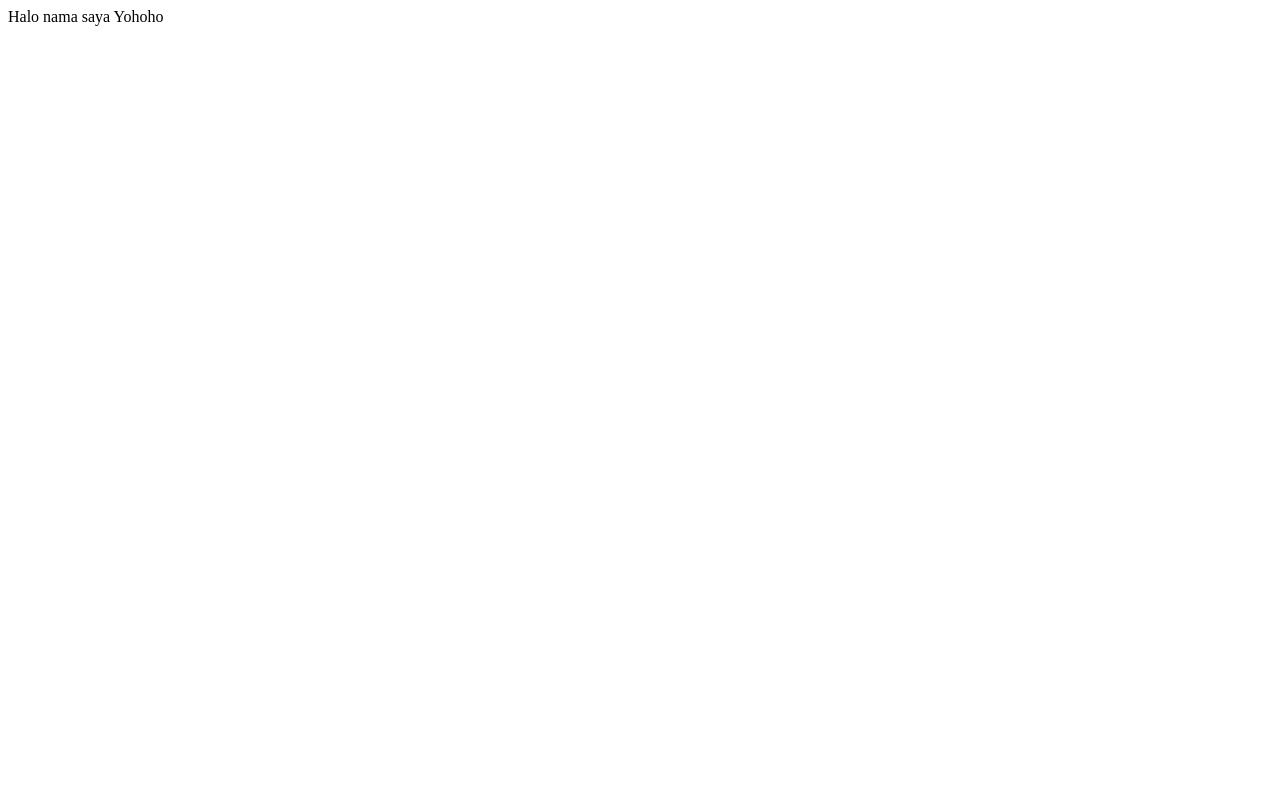
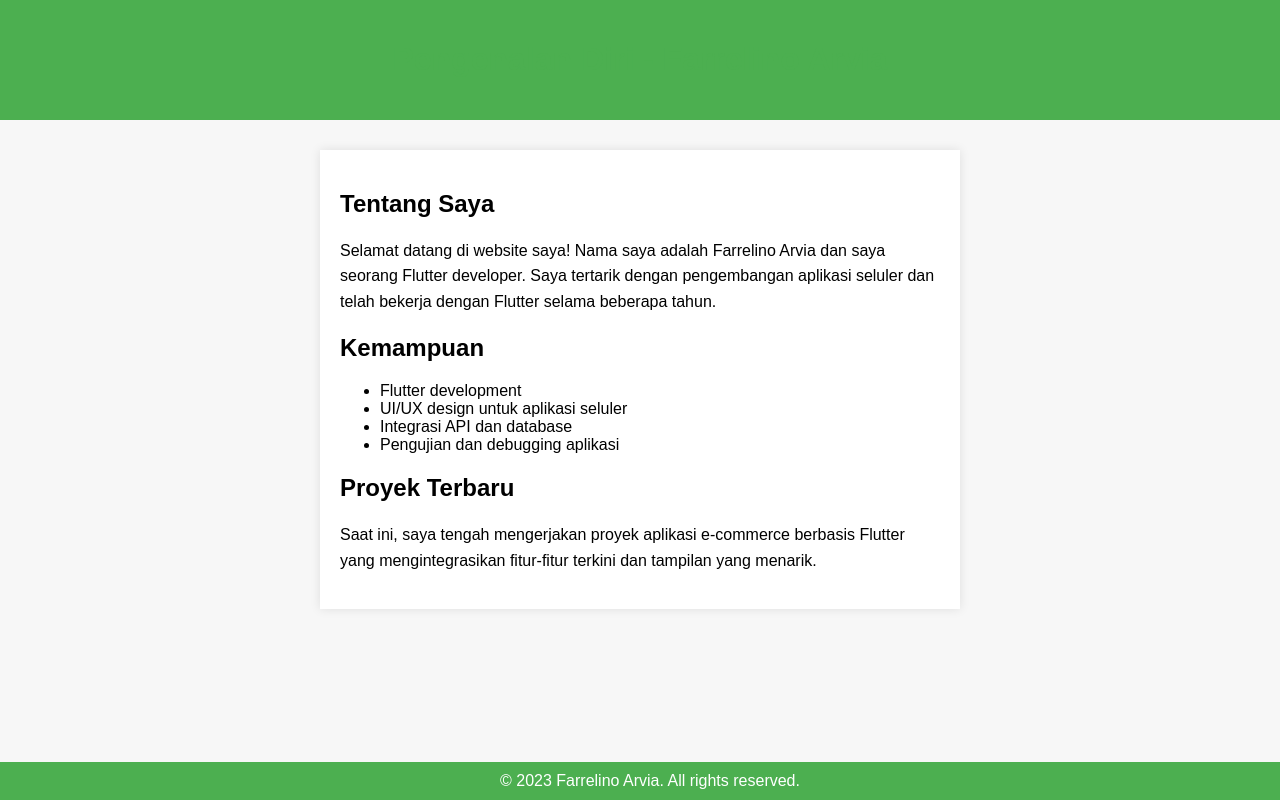
Before and after one commit to emphasis16/emphasis16.github.io, a plain HTML site: page index.html in a window 1280 px wide. Drawn offline with Linux system fonts and the light colour scheme.

Commit message:
Update index.html

```diff
--- a/index.html
+++ b/index.html
@@ -1 +1,72 @@
-Halo nama saya Yohoho
+<!DOCTYPE html>
+<html>
+<head>
+    <title>Pengenalan Diri - Farrelino Arvia</title>
+    <style>
+        body {
+            font-family: Arial, sans-serif;
+            background-color: #f7f7f7;
+            margin: 0;
+            padding: 0;
+        }
+
+        header {
+            background-color: #4CAF50;
+            color: #fff;
+            text-align: center;
+            padding: 20px;
+        }
+
+        .container {
+            max-width: 600px;
+            margin: 30px auto;
+            padding: 20px;
+            background-color: #fff;
+            box-shadow: 0 0 10px rgba(0, 0, 0, 0.1);
+        }
+
+        h1 {
+            color: #4CAF50;
+        }
+
+        p {
+            line-height: 1.6;
+        }
+
+        footer {
+            text-align: center;
+            padding: 10px;
+            background-color: #4CAF50;
+            color: #fff;
+            position: fixed;
+            bottom: 0;
+            width: 100%;
+        }
+    </style>
+</head>
+<body>
+    <header>
+        <h1>Pengenalan Diri - Farrelino Arvia</h1>
+    </header>
+
+    <div class="container">
+        <h2>Tentang Saya</h2>
+        <p>Selamat datang di website saya! Nama saya adalah Farrelino Arvia dan saya seorang Flutter developer. Saya tertarik dengan pengembangan aplikasi seluler dan telah bekerja dengan Flutter selama beberapa tahun.</p>
+
+        <h2>Kemampuan</h2>
+        <ul>
+            <li>Flutter development</li>
+            <li>UI/UX design untuk aplikasi seluler</li>
+            <li>Integrasi API dan database</li>
+            <li>Pengujian dan debugging aplikasi</li>
+        </ul>
+
+        <h2>Proyek Terbaru</h2>
+        <p>Saat ini, saya tengah mengerjakan proyek aplikasi e-commerce berbasis Flutter yang mengintegrasikan fitur-fitur terkini dan tampilan yang menarik.</p>
+    </div>
+
+    <footer>
+        &copy; 2023 Farrelino Arvia. All rights reserved.
+    </footer>
+</body>
+</html>
```
